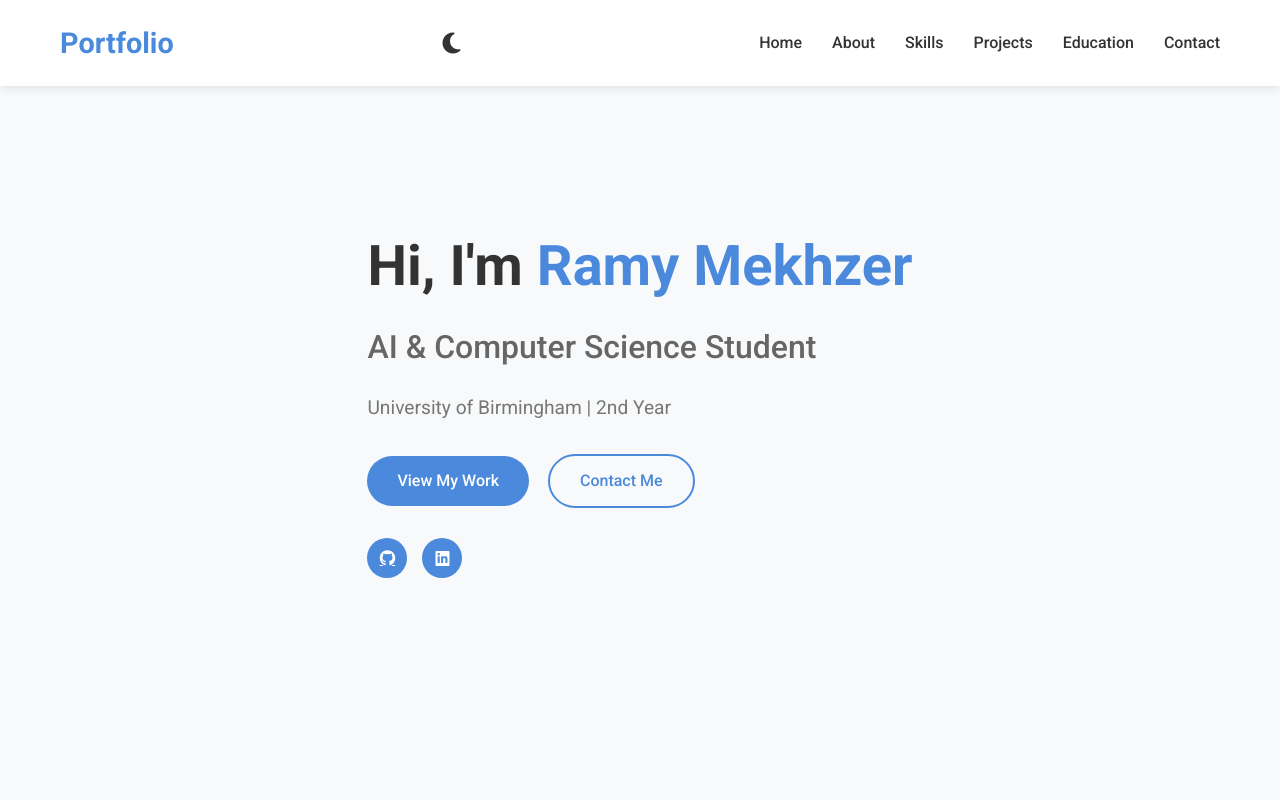
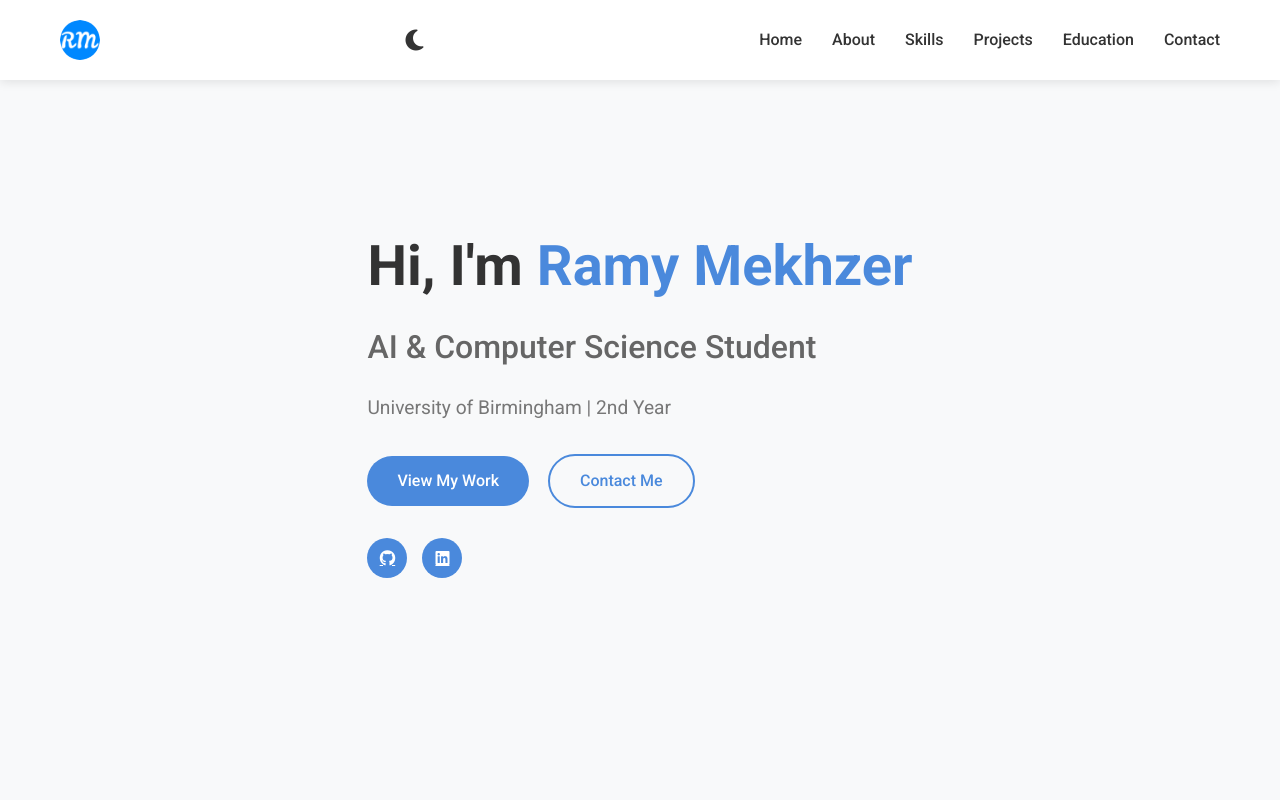
Before and after one commit to Ramy3077/Portfolio-project, a plain HTML site: page index.html in a window 1280 px wide. Shown: the top 800 px of the page. Drawn offline with Linux system fonts and the light colour scheme.

Commit message:
Update: Replace Portfolio text with favicon in navbar and increase logo size

```diff
--- a/css/styles.css
+++ b/css/styles.css
@@ -172,9 +172,19 @@ nav {
 }
 
 .logo {
-    font-size: 1.8rem;
-    font-weight: 700;
-    color: var(--primary-color);
+    display: flex;
+    align-items: center;
+}
+
+.logo-img {
+    width: 40px;
+    height: 40px;
+    border-radius: 50%;
+    transition: transform 0.3s ease;
+}
+
+.logo-img:hover {
+    transform: scale(1.1);
 }
 
 .nav-links {
--- a/index.html
+++ b/index.html
@@ -28,7 +28,9 @@
     <header>
         <div class="container">
             <nav>
-                <div class="logo">Portfolio</div>
+                <div class="logo">
+                    <img src="img/optimized/favicon.ico" alt="Portfolio Logo" class="logo-img">
+                </div>
                 <button class="theme-toggle" id="themeToggle" aria-label="Toggle dark mode">
                     <i class="fas fa-moon" aria-hidden="true"></i>
                 </button>
```
